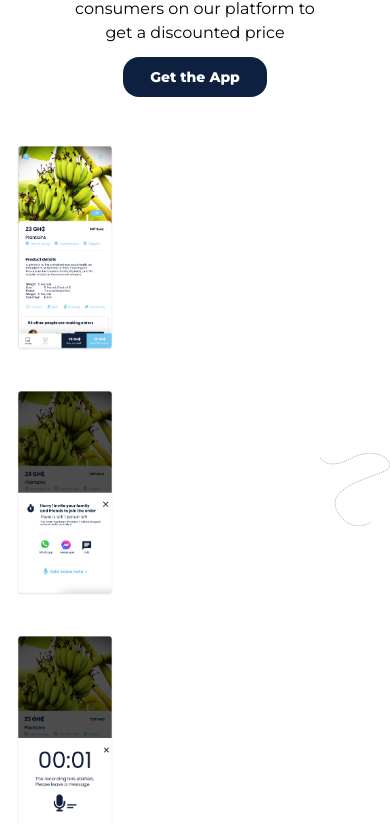
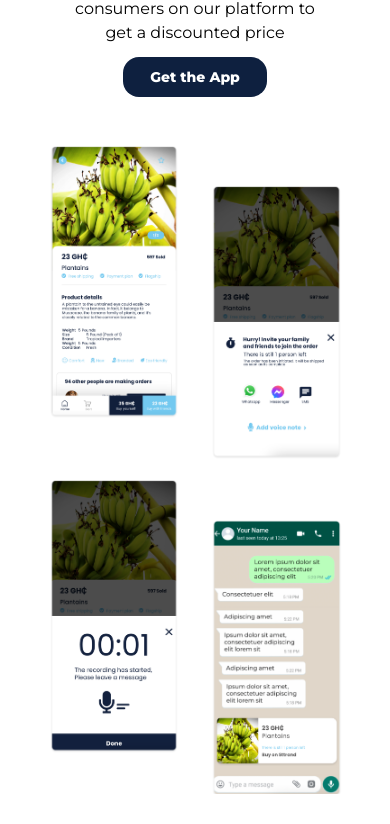
Before and after one commit to aapetsi/sttrand-website, a Next.js app: page / in a window 390 px wide. Shown: the part 1319-2143 px from the top of the page. Built offline with nearby package versions, Linux system fonts and the light colour scheme.

Commit message:
minor fix

```diff
--- a/pages/index.jsx
+++ b/pages/index.jsx
@@ -18,7 +18,7 @@ import UserJourneyPath from '../images/UserJourneyPath.svg'
 
 export default function Home() {
   const { width, height } = useWindowDimensions()
-  console.log(width)
+
   return (
     <div>
       <div className='md:flex'>
@@ -43,14 +43,6 @@ export default function Home() {
             </div>
           </div>
         </div>
-        {width > 500 && <div className='mr-52'>
-        <div className='bg-deep-blue rounded-full w-8 h-8 absolute top-[23%] left-[67%]'></div>
-        <div className='bg-deep-blue ml-5 rounded-full w-[350px] h-[350px] absolute top-[24%] left-[64%]'></div>
-        <div className='bg-deep-blue rounded-full w-8 h-8 absolute top-[70%] left-[86%]'></div>
-          <div className='text-center'>
-            <Image src={homeImage} alt='sttrand app home page' />
-          </div>
-        </div>}
       </div>
 
       <div className='mb-12 md:hidden'>
@@ -78,8 +70,7 @@ export default function Home() {
         <p className='text-white font-black text-sm'>Get the App</p>
       </div>
 
-      {width < 500 ? (
-        <div className='flex flex-wrap justify-center'>
+      <div className='flex flex-wrap justify-center md:hidden'>
         <div className='w-5/12 p-4'>
           <Image src={imagex1} alt='' />
         </div>
@@ -96,9 +87,9 @@ export default function Home() {
           <Image src={imagex5} alt='' />
         </div>
       </div>
-      ) : (
-        <div className=''>
-          <div className='absolute top-[210%] left-80'>
+
+      <div className='hidden md:block'>
+        <div className='absolute top-[120%] left-80'>
           <Image src={UserJourneyPath} alt='user path' />
         </div>
         <div className='md:flex md:flex-wrap md:justify-center md:p-28'>
@@ -119,11 +110,6 @@ export default function Home() {
           </div>
         </div>
       </div>
-        // <div className="flex h-96 flex-wrap justify-center p-28">
-        //   {/*  */}
-
-        // </div>
-      )}
 
       <div className='md:flex md:items-center md:justify-evenly md:mt-24'>
         <div className=''>
```
Lines whose indentation alone changed are shown as unchanged.
